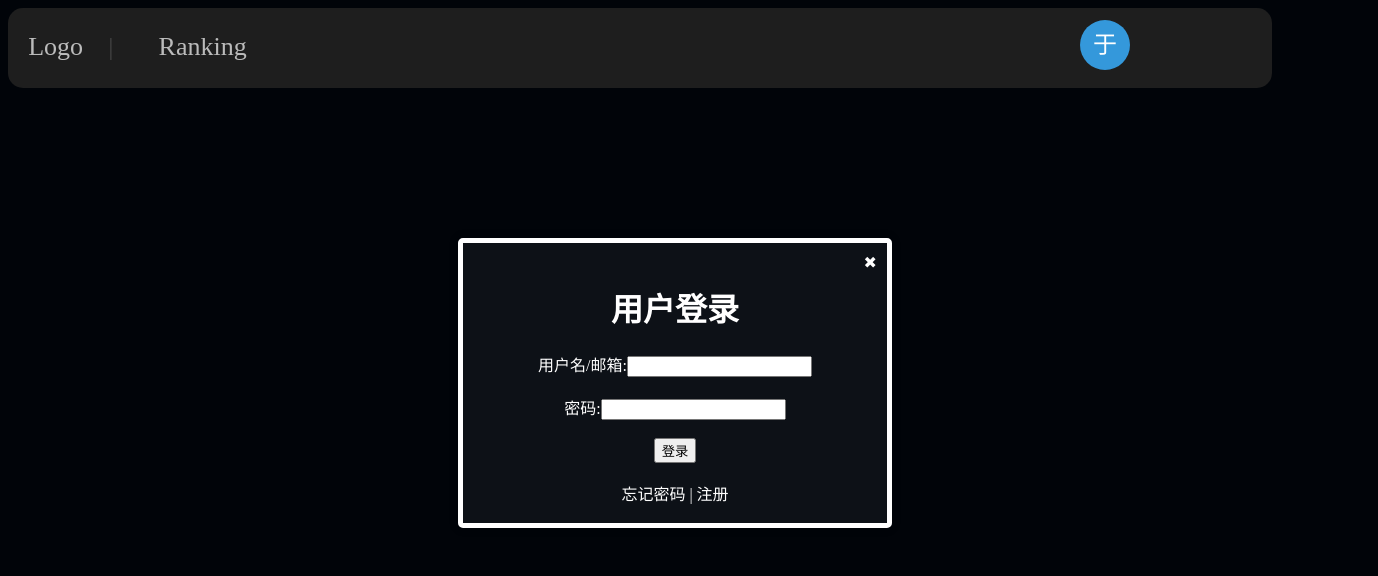
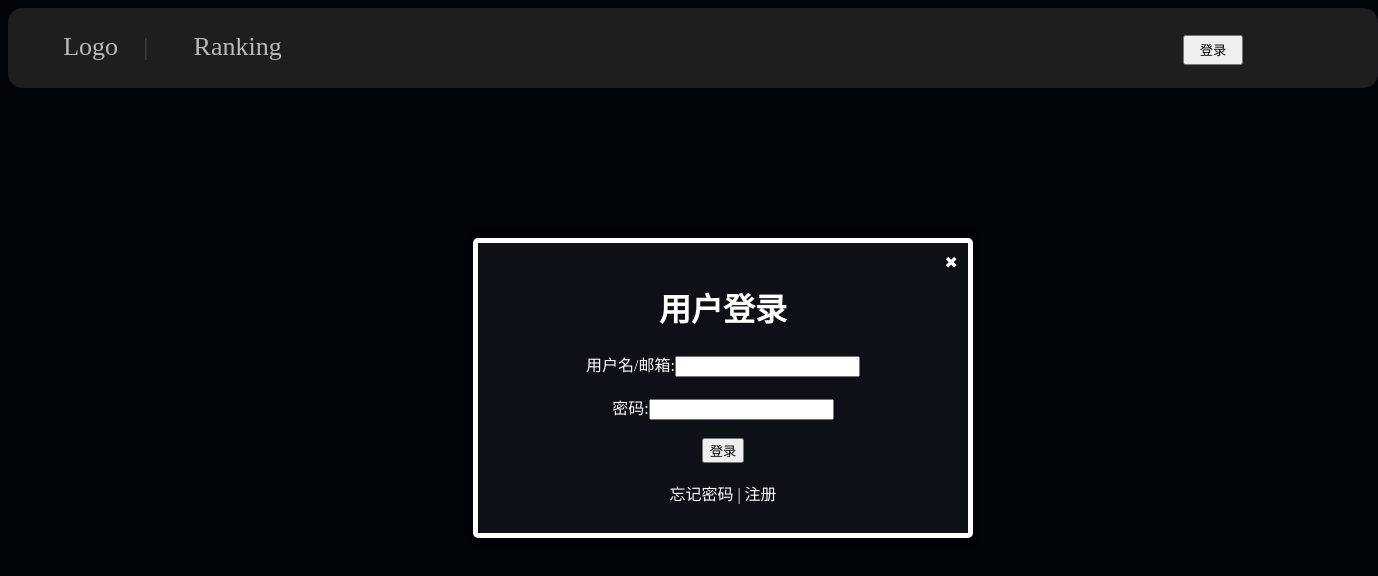
Before and after one commit to Momoyeyu/CTF-Website, a Vue app in the folder ezctf.top/ezctf/: page /#/Log in a window 1280 px wide. Shown: the top 576 px of the page, 1378 px wide, since content can reach past the window. Built offline with nearby package versions, Linux system fonts and the light colour scheme; the HTML template or start-up script is replaced by a standard one.

Commit message:
用户系统显示微调

```diff
--- a/ezctf.top/ezctf/src/components/Navigation.vue
+++ b/ezctf.top/ezctf/src/components/Navigation.vue
@@ -17,7 +17,6 @@
           <div>
             <CreateAvatar :username="userInfo.name" />
             <p>{{ userInfo.name }}</p>
-            <br>
             <div id="ScoreAndTeam">
               <p>积分:&nbsp; {{ userInfo.score }}</p>
               <p>战队：{{ userInfo.team }}</p>
@@ -90,7 +89,7 @@ name:'Navigation',
   },
   data() {
     return {
-      isLogin: true, //登录状态
+      isLogin: false, //登录状态
       isHovered: false,
       userInfo: {
         id: '114',
@@ -151,7 +150,7 @@ name:'Navigation',
 <style>
 .topborder{
     background-color:#1e1e1e;
-    width:100%;
+    width:1370px;
     height: 80px;
     line-height: 25px;
     color: #b0b0b0;
@@ -194,11 +193,11 @@ name:'Navigation',
     color: #fff;
 }
 #loginBtn {
-    width: 100px;
-    height: 50px;
-    position: fixed;
-    top: 50px;
-    right: 150px;
+    width: 60px;
+    height: 30px;
+    position: relative;
+    top: 0px;
+    right: 100px;
     text-align: center;
 }
 
@@ -207,22 +206,24 @@ nav {
 }
 
 #ScoreAndTeam {
-  margin-left: 60px;
+  margin-left: 40px;
   text-align: left;
 }
 
 .user-info {
-  position: fixed;
-  top: 100px;
-  right: 50px;
-  width: 15%;
-  height: 60%;
+  line-height: 20px;
+  position: relative;
+  top: 40px;
+  right: -105px;
+  width: 200px;
+  height: 480px;
   justify-content: center;
   align-items: center;
-  background-color: #0d1117;
+  background-color: #1e1e1e;
   padding: 20px;
   text-align: center;
   color:white;
+  border-radius: 5px;
 }
 
 #hiddenInfo {
@@ -233,11 +234,12 @@ nav {
   border: none;
   outline: none;
   box-shadow: none;
-  background-color: black;
+  background-color: #1e1e1e;
   width: 100%;
   height: 40px;
   text-align: center;
   color: white;
+  border-radius: 5px;
 }
 
 .board:hover {
@@ -250,9 +252,9 @@ nav {
 }
 
 #ava {
-  position: fixed;
-  top: 20px;
-  right: 150px;
+  position: relative;
+  top: 15px;
+  right: -200px;
   cursor: pointer;
   z-index: 1;
 }
--- a/ezctf.top/ezctf/src/views/ForgetPassword.vue
+++ b/ezctf.top/ezctf/src/views/ForgetPassword.vue
@@ -40,12 +40,12 @@
 <style>
 #forgetPassword {
     margin-top:150px;
-    margin-left:450px;
+    margin-left:465px;
     position: fixed;
     top: auto;
     left: auto;
-    width: 30%;
-    height: 25%;
+    width: 450px;
+    height: 220px;
     background-color: rgba(0, 0, 0, 0.5);
     justify-content: center;
     align-items: center;
--- a/ezctf.top/ezctf/src/views/Login.vue
+++ b/ezctf.top/ezctf/src/views/Login.vue
@@ -1,6 +1,6 @@
 <template>
     <div id="loginUser">
-      <router-link to="/App" class="close-btn">&#10006;</router-link>
+      <router-link to="/Home" class="close-btn">&#10006;</router-link>
       <h1>用户登录</h1>
       <form @submit.prevent="loginUser">
         <label for="usernameOrEmail">用户名/邮箱:</label>
@@ -32,7 +32,7 @@
           console.log('登录响应:', response);
           if (response.return === 'success') {
             this.$router.push({
-              path: '/App',
+              path: '/Home',
               query: { backInfo: response.userInfo, source: 'Login' }
             });
           }
@@ -49,12 +49,12 @@
   <style>
   #loginUser {
     margin-top:150px;
-    margin-left:450px;
+    margin-left:465px;
     position: fixed;
     top: auto;
     left: auto;
-    width: 30%;
-    height: 30%;
+    width: 450px;
+    height: 250px;
     background-color: rgba(0, 0, 0, 0.5);
     justify-content: center;
     align-items: center;
--- a/ezctf.top/ezctf/src/views/ManageTeam.vue
+++ b/ezctf.top/ezctf/src/views/ManageTeam.vue
@@ -1,6 +1,6 @@
 <template>
     <div id="manageTeam">
-      <router-link to="/App" class="close-btn">&#10006;</router-link>
+      <router-link to="/Home" class="close-btn">&#10006;</router-link>
       <h1>战队管理</h1>
       <p>
         战队名称：{{ team.name }}  &nbsp; 战队人数: {{ team.membernum }}/{{ team.maxnum }}
--- a/ezctf.top/ezctf/src/views/NoTeam/CreateTeam.vue
+++ b/ezctf.top/ezctf/src/views/NoTeam/CreateTeam.vue
@@ -1,6 +1,6 @@
 <template>
     <div id="createTeam">
-      <router-link to="/App" class="close-btn">&#10006;</router-link>
+      <router-link to="/Home" class="close-btn">&#10006;</router-link>
       <h1>创建战队</h1>
       <form @submit.prevent="createTeam">
         <label for="teamname">战队名称:</label>
@@ -31,12 +31,12 @@
           const response = await createTeam(this.team.leader_id, this.team.teamname, !this.team.check);
           console.log('Create Team Response:', response);
         } catch (error) {
-          console.error('Create Team Error:', error);
+          alert(error.msg);
         }
       },
       createteam() {
         this.createTeam();
-        this.$router.push("/App");
+        this.$router.push("/Home");
       }
     },
   };
--- a/ezctf.top/ezctf/src/views/NoTeam/JoinTeam.vue
+++ b/ezctf.top/ezctf/src/views/NoTeam/JoinTeam.vue
@@ -1,6 +1,6 @@
 <template>
     <div id="jointeam">
-      <router-link to="/App" class="close-btn">&#10006;</router-link>
+      <router-link to="/Home" class="close-btn">&#10006;</router-link>
       <h1>加入战队</h1>
       <input v-model="searchQuery" placeholder="搜索战队" @input="searchTeams" /><br><br>
       <div class="scrollable-table-container">
--- a/ezctf.top/ezctf/src/views/NoTeam/NoTeam.vue
+++ b/ezctf.top/ezctf/src/views/NoTeam/NoTeam.vue
@@ -1,6 +1,6 @@
 <template>
     <div id="noTeam">
-      <router-link to="/App" class="close-btn">&#10006;</router-link>
+      <router-link to="/Home" class="close-btn">&#10006;</router-link>
       <h1>选择战队</h1>
       <div>
         <router-link to ='/CreateTeam' class="router-link">创建战队</router-link> |
--- a/ezctf.top/ezctf/src/views/Registration.vue
+++ b/ezctf.top/ezctf/src/views/Registration.vue
@@ -1,6 +1,6 @@
 <template>
     <div id="registerUser">
-      <router-link to="/App" class="close-btn">&#10006;</router-link>
+      <router-link to="/Home" class="close-btn">&#10006;</router-link>
       <h1>用户注册</h1>
       <form @submit.prevent="registerUser">
         <label for="username">用户名:</label>
@@ -59,7 +59,7 @@
           console.log('验证码响应', response);
           if (response.return === 'success') {
             this.$router.push({
-              path: '/App',
+              path: '/Home',
               query: { backInfo: response.userInfo, source: 'Registration' }
             });
           }
@@ -77,12 +77,12 @@
   <style>
   #registerUser {
       margin-top:100px;
-      margin-left:450px;
+      margin-left:440px;
       position: fixed;
       top: auto;
       left: auto;
-      width: 30%;
-      height: 45%;
+      width: 500px;
+      height: 400px;
       background-color: rgba(0, 0, 0, 0.5);
       justify-content: center;
       align-items: center;
--- a/ezctf.top/ezctf/src/views/ResetPassword.vue
+++ b/ezctf.top/ezctf/src/views/ResetPassword.vue
@@ -44,12 +44,12 @@
 <style>
 #resetPassword {
     margin-top:150px;
-    margin-left:450px;
+    margin-left:465px;
     position: fixed;
     top: auto;
     left: auto;
-    width: 30%;
-    height: 25%;
+    width: 450px;
+    height: 220px;
     background-color: rgba(0, 0, 0, 0.5);
     justify-content: center;
     align-items: center;
--- a/ezctf.top/ezctf/src/views/TeamInfo.vue
+++ b/ezctf.top/ezctf/src/views/TeamInfo.vue
@@ -1,6 +1,6 @@
 <template>
     <div id="teaminfo">
-      <router-link to="/App" class="close-btn">&#10006;</router-link>
+      <router-link to="/Home" class="close-btn">&#10006;</router-link>
       <h1>战队信息</h1>
           <p>战队名称:{{ team.name }}</p>
           <p>队长:{{team.leader_id}}&nbsp;&nbsp;&nbsp;得分:1{{ leader_score }}</p>
```
